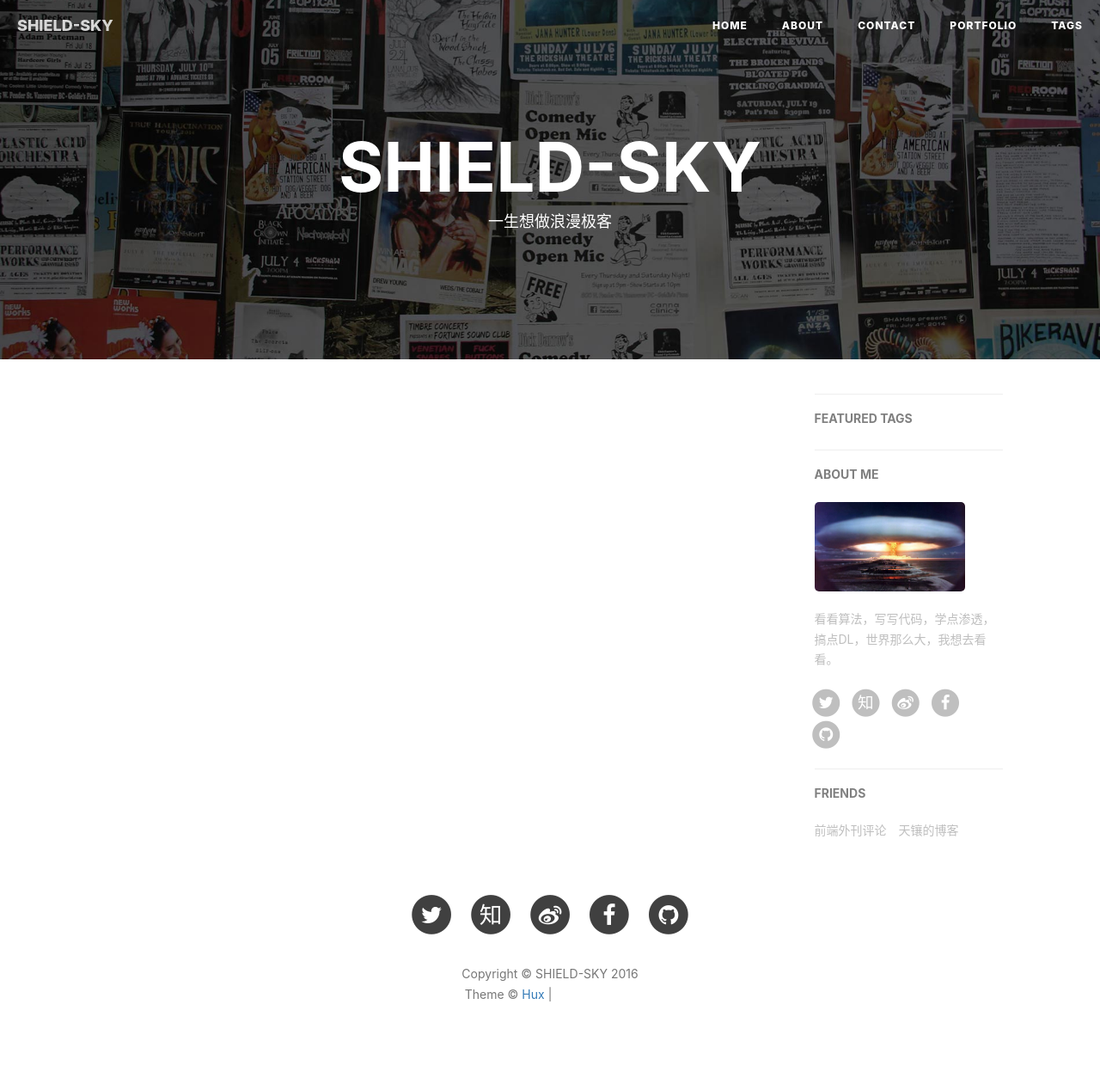
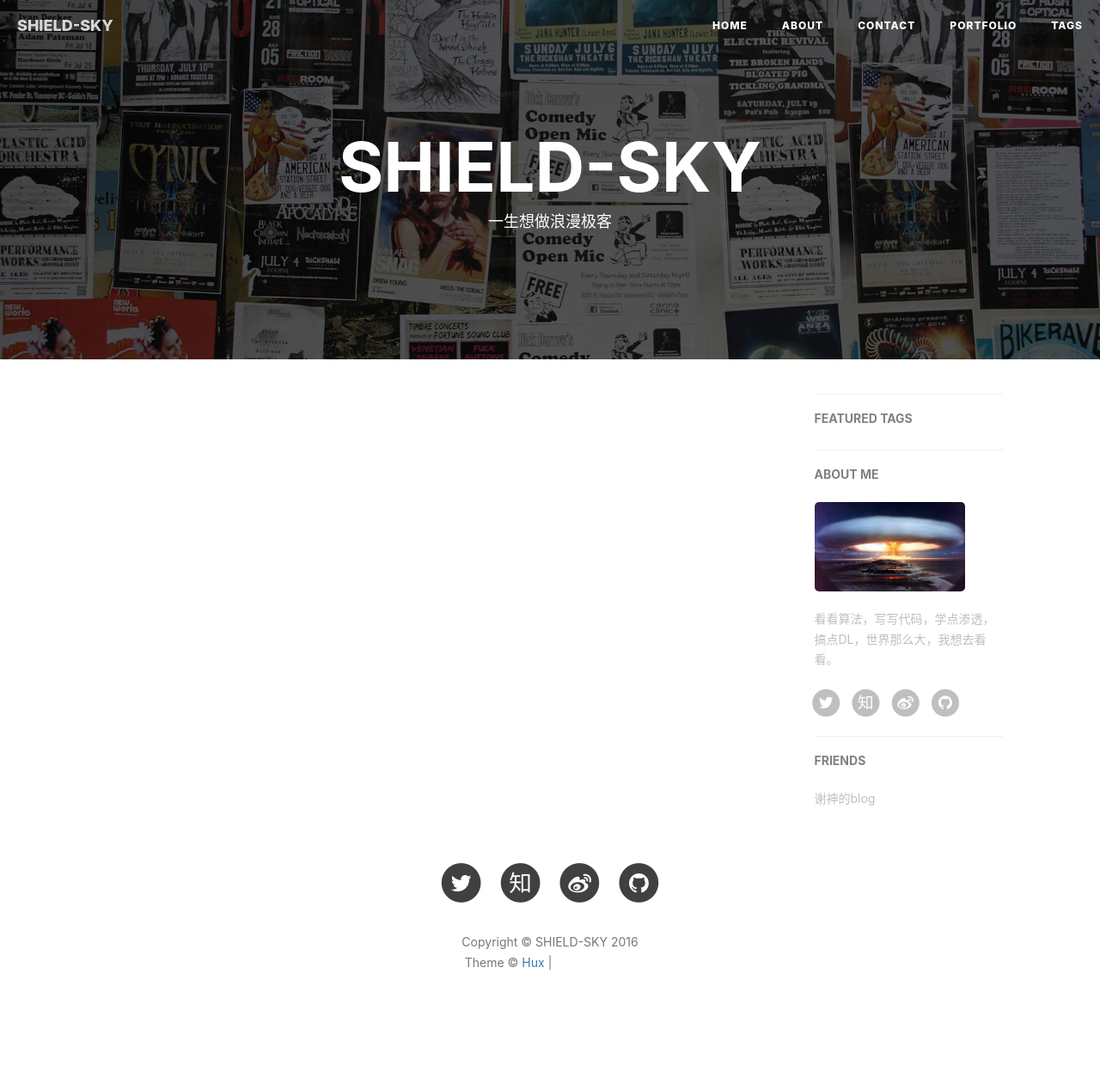
Before and after one commit to SHIELD-SKY/shield-sky.github.io, a Jekyll site: the page built from index.html, in a window 1280 px wide. Shown: the whole page at 86% size. Built offline with Jekyll 4.4.1, drawn with Linux system fonts in a browser that asks for light colours; nearby versions of some CDN libraries; the list of posts is cut into pages by our own code; comment, search, counter and statistics services are not loaded; after the commit the page ends 1224 px from its top, so only the background shows below that; grey boxes are pictures that could not be loaded.

```diff
--- a/_config.yml
+++ b/_config.yml
@@ -13,10 +13,10 @@ baseurl: ""                             # for example, '/blog' if your blog host
 # SNS settings
 RSS: false
 weibo_username:     SHIELD-SKY
-zhihu_username:     SHIELD SKY
+zhihu_username:     Ssky-shield
 github_username:    SHIELD-SKY
 twitter_username:  SHIELD__sky
-facebook_username:  于晓杰
+#facebook_username:  于晓杰
 
 
 
@@ -82,10 +82,7 @@ featured-condition-size: 1              # A tag will be featured if the size of
 # Friends
 friends: [
     {
-        title: "前端外刊评论",
-        href: "http://qianduan.guru/"
-    },{
-        title: "天镶的博客",
-        href: "http://lingyu.wang/"
+        title: "谢神的blog",
+        href: "http://scalpel.xyz/"
     }
 ]
```
